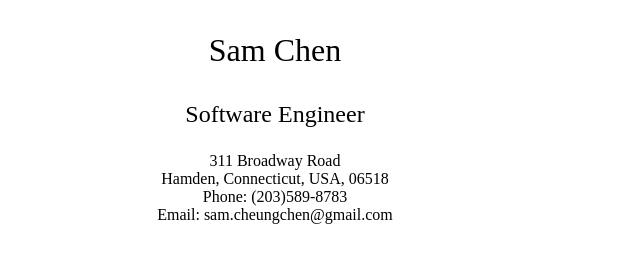
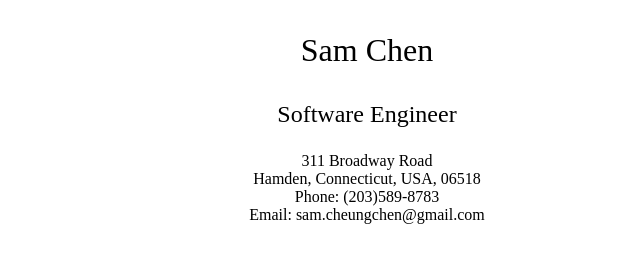
Before and after one commit to samcheungchen/samcheungchen.github.io, a plain HTML site: page index.html in a window 1280 px wide. Shown: the whole page, without its empty margins (273-913 px from the left). Drawn offline with Linux system fonts and the light colour scheme.

Commit message:
Update styles.css

```diff
--- a/styles.css
+++ b/styles.css
@@ -3,7 +3,7 @@ html {
 }
 
 .title_panel {
-    width: 1080px;
+    width: 100%;
 }
 
 .main_title {
```
